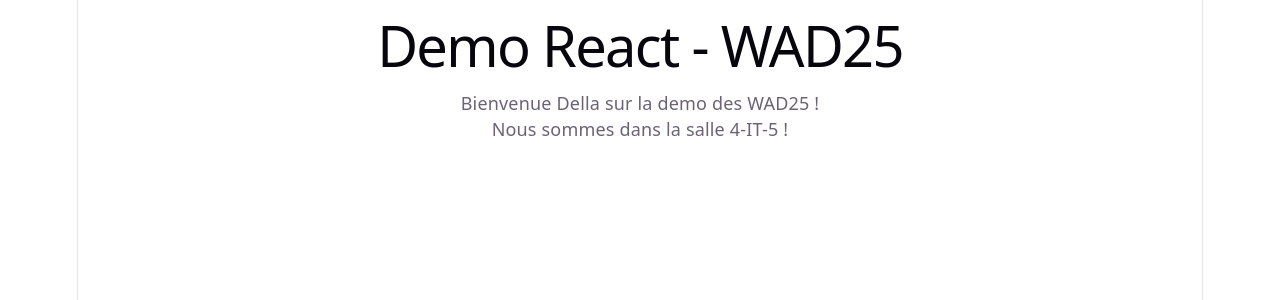
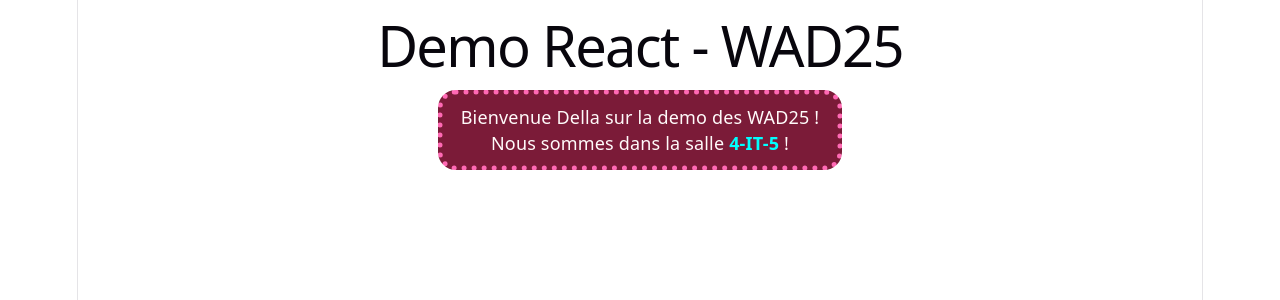
Before and after one commit to Formation-JS/I3_Wad25_React__01_Intro, a React (Vite) app: page / in a window 1280 px wide. Shown: the top 300 px of the page. Built offline with nearby package versions, Linux system fonts and the light colour scheme.

Commit message:
Style 🖼️

```diff
--- a/src/components/Welcome/Welcome.jsx
+++ b/src/components/Welcome/Welcome.jsx
@@ -1,3 +1,6 @@
+import style from './Welcome.module.css';
+// L'objet « style » contient le mapping qui conduit vers les nom css généré
+// La valeur de style est { box: '_box_1l4ty_13', id-room: '_id-room_1l4ty_13' }
 
 export default function Welcome({ name, salle = "4-IT-5" }) {
     // Le parametre "name" est destructuré des props du composants
@@ -5,9 +8,9 @@
     // - Il est également possible d'affecter une valeur par default
 
     return (
-        <>
+        <div className={style['box']}>
             <p>Bienvenue {name} sur la demo des WAD25 !</p>
-            <p>Nous sommes dans la salle {salle} !</p>
-        </>
+            <p>Nous sommes dans la salle <span className={style['id-room']}>{salle}</span> !</p>
+        </div>
     );
 }
--- /dev/null
+++ b/src/components/Welcome/Welcome.module.css
@@ -0,0 +1,23 @@
+/* Régle pour le CSS Module :
+   - Le nom fichier DOIT avoir extension '.module.css'
+   - Les selecteurs CSS DOIVENT contenir au moins un nom de classe
+   - Il faut importé le fichier via « import ... from "fichier.module.css" »
+*/
+
+.box {
+    display: flex;
+    flex-direction: column;
+    max-width: 50vw;
+    margin: 0 auto;
+
+    border: 0.5ch dotted hotpink;
+    border-radius: 1em;
+    background-color: #7B1B38;
+    color: snow;
+    padding: 0.5em 1em;
+}
+
+.id-room {
+    color: cyan;
+    font-weight: bold;
+}
```
Also changed, not shown: 1 other file (tests, documents, lock files or other folders).
